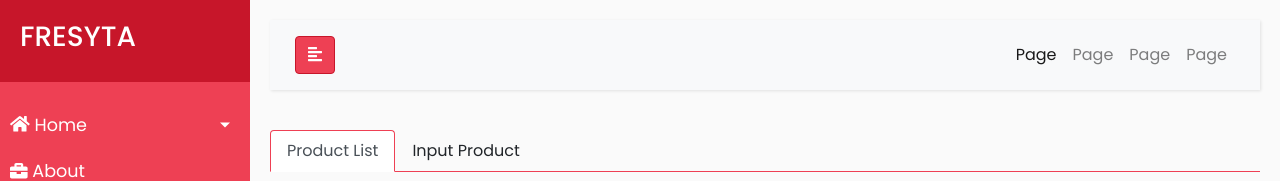
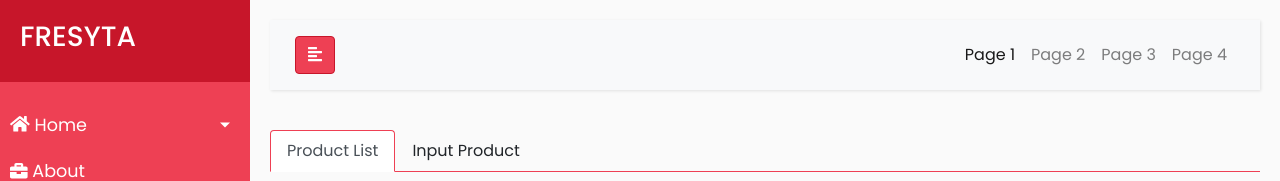
Before and after one commit to hasan0191/FreshytaAdmin, a plain HTML site: page index.html in a window 1280 px wide. Shown: the top 181 px of the page. Drawn offline with nearby package versions, Linux system fonts and the light colour scheme.

Commit message:
menu change

```diff
--- a/index.html
+++ b/index.html
@@ -127,16 +127,16 @@
             <div class="collapse navbar-collapse" id="navbarSupportedContent">
               <ul class="nav navbar-nav ml-auto">
                 <li class="nav-item active">
-                  <a class="nav-link" href="#">Page</a>
+                  <a class="nav-link" href="#">Page 1</a>
                 </li>
                 <li class="nav-item">
-                  <a class="nav-link" href="#">Page</a>
+                  <a class="nav-link" href="#">Page 2</a>
                 </li>
                 <li class="nav-item">
-                  <a class="nav-link" href="#">Page</a>
+                  <a class="nav-link" href="#">Page 3</a>
                 </li>
                 <li class="nav-item">
-                  <a class="nav-link" href="#">Page</a>
+                  <a class="nav-link" href="#">Page 4</a>
                 </li>
               </ul>
             </div>
```
